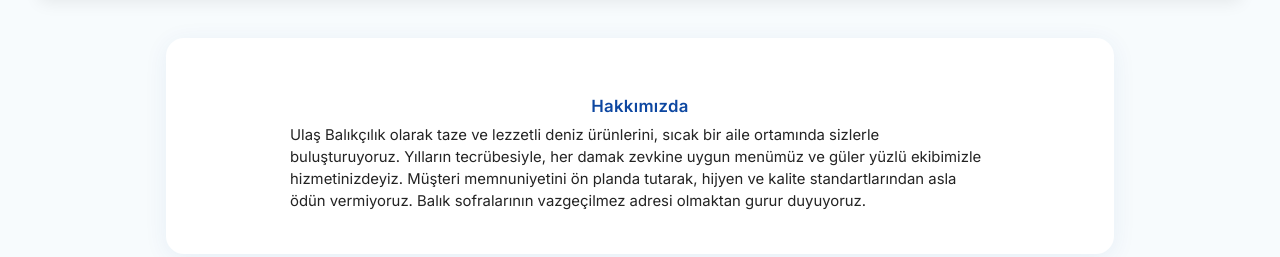
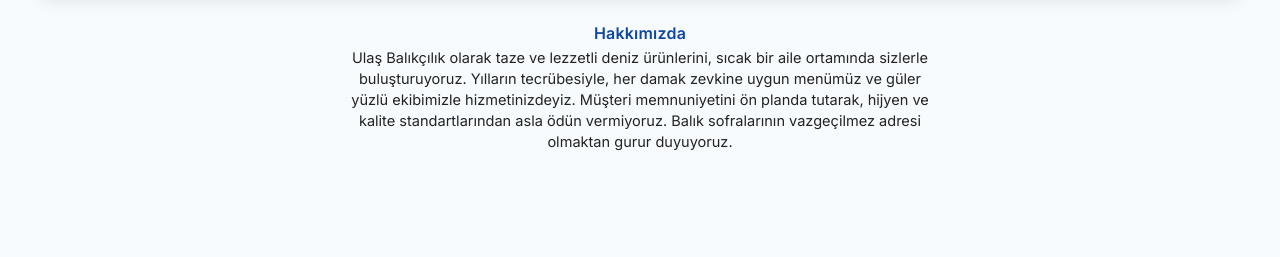
Before and after one commit to gorkemsaglam/ulasbalik, a plain HTML site: page index.html in a window 1280 px wide. Shown: the part 380-637 px from the top of the page. Drawn offline with Linux system fonts and the light colour scheme.

Commit message:
Add files via upload

```diff
--- a/index.html
+++ b/index.html
@@ -238,16 +238,14 @@
         </div>
     </div>
         <!-- Hakkımızda Alanı Başlangıç -->
-    <section id="hakkimizda" style="max-width: 900px; margin: 2.5rem auto 0 auto; background: #fff; border-radius: 18px; box-shadow: 0 4px 24px rgba(13,71,161,0.07); padding: 2.5rem 1.5rem 2.2rem 1.5rem; display: flex; flex-direction: column; align-items: center;">
-        <div style="display: flex; flex-direction: column; align-items: center; width: 100%; background: transparent; padding: 0.2rem 0 0.2rem 0; box-sizing: border-box;">
-            <h2 style="color: #0d47a1; font-size: 1.05rem; font-weight: 600; letter-spacing: 0.3px; margin-bottom: 0.5rem; text-align: center; font-family: 'Inter', Arial, sans-serif;">Hakkımızda</h2>
-            <div style="width: 100%; max-width: 700px;">
-                <p style="color: #232323; font-size: 0.93rem; line-height: 1.5; text-align: left; font-family: 'Inter', Arial, sans-serif; margin: 0 0 0.2rem 0; font-weight: 400;">
+        <section id="hakkimizda" style="max-width: 800px; margin: 0.7rem auto 0 auto; background: transparent; padding: 0; display: flex; flex-direction: column; align-items: center;">
+            <div style="width: 100%; max-width: 600px; margin: 0 auto;">
+                <h2 style="color: #0d47a1; font-size: 1rem; font-weight: 600; letter-spacing: 0.2px; margin-bottom: 0.3rem; text-align: center; font-family: 'Inter', Arial, sans-serif;">Hakkımızda</h2>
+                <p style="color: #232323; font-size: 0.91rem; line-height: 1.45; text-align: center; font-family: 'Inter', Arial, sans-serif; margin: 0 0 0.2rem 0; font-weight: 400;">
                     Ulaş Balıkçılık olarak taze ve lezzetli deniz ürünlerini, sıcak bir aile ortamında sizlerle buluşturuyoruz. Yılların tecrübesiyle, her damak zevkine uygun menümüz ve güler yüzlü ekibimizle hizmetinizdeyiz. Müşteri memnuniyetini ön planda tutarak, hijyen ve kalite standartlarından asla ödün vermiyoruz. Balık sofralarının vazgeçilmez adresi olmaktan gurur duyuyoruz.
                 </p>
             </div>
-        </div>
-    </section>
+        </section>
     <!-- Hakkımızda Alanı Bitiş -->
     </div>
 </body>
```
